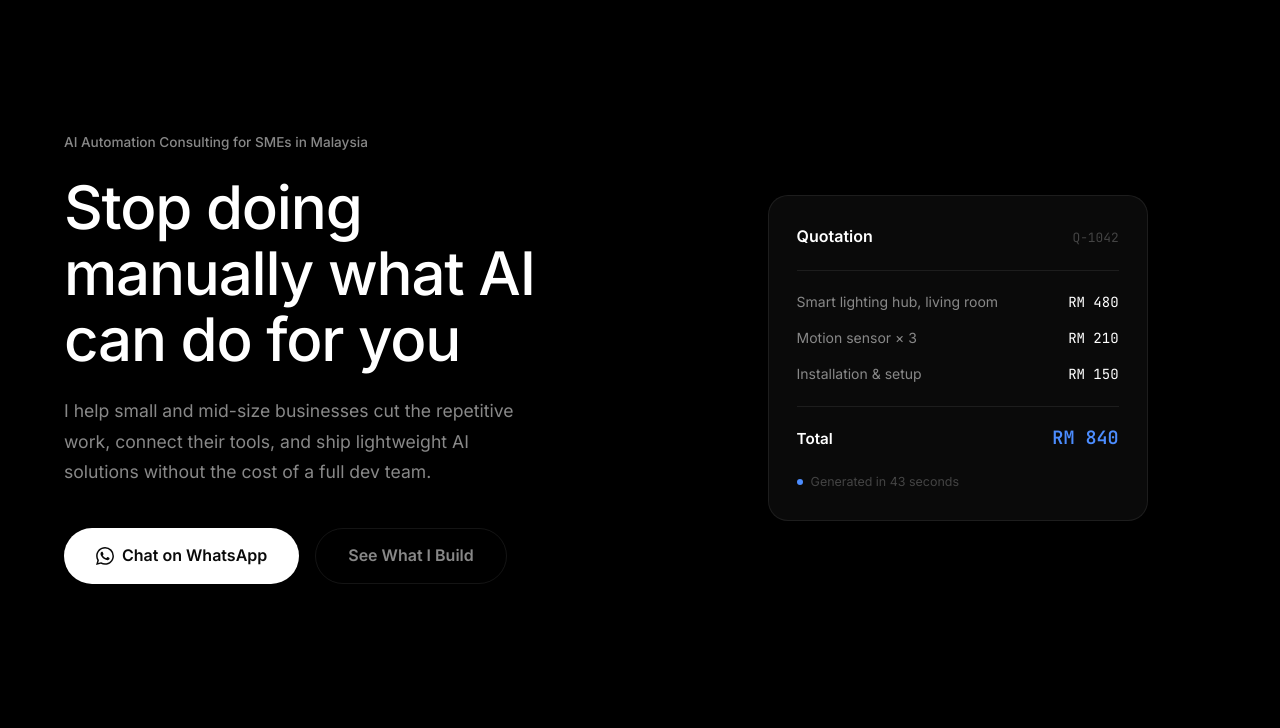
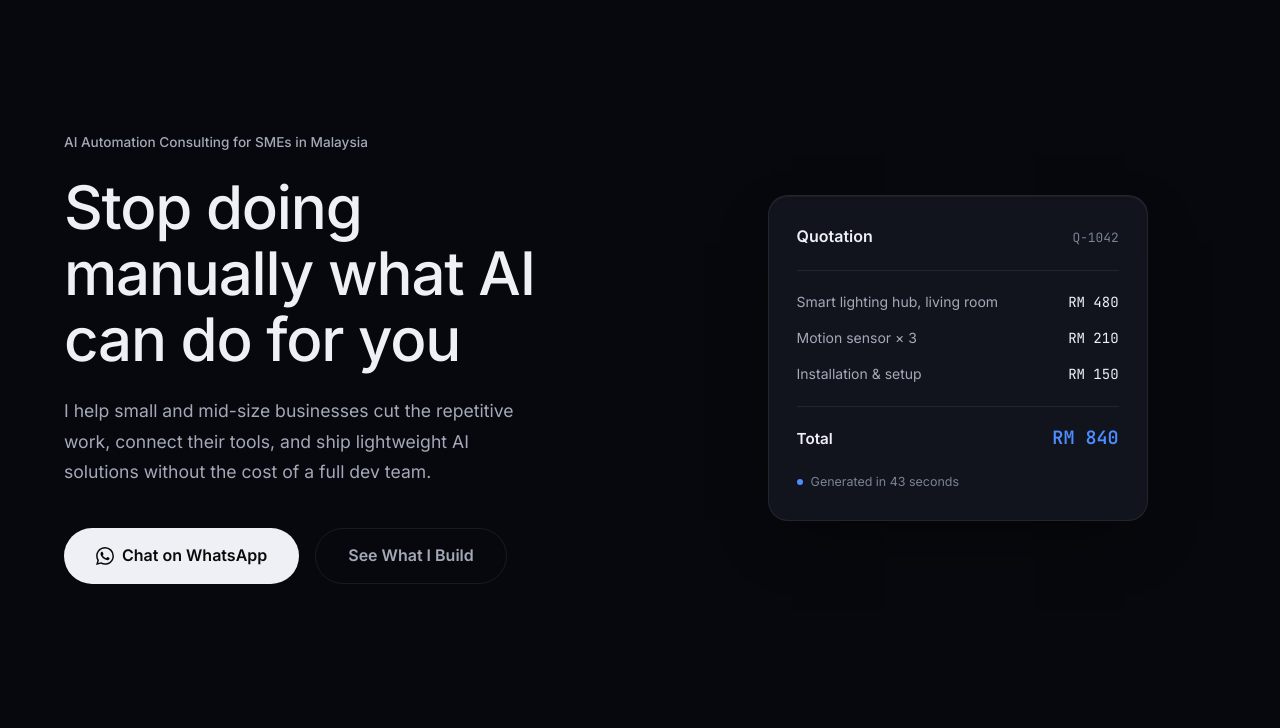
Before and after one commit to RainbowFurby/grnd-consulting, a plain HTML site: page index.html in a window 1280 px wide. Shown: the part 72-800 px from the top of the page. Drawn offline with Linux system fonts and the light colour scheme.

Commit message:
Retint neutral ramp and add surface depth
The unslop pass had set a direction tinted toward a technical/night
world, but the actual color tokens stayed pure OLED black/white with
zero tonal separation between layers — the exact "template look"
trap the skill warns about once the gradients are gone. Swaps the
flat black/white ramp for a tinted Ink ramp (distinct steps for page,
card and raised surfaces) and gives the hero's quotation panel and
card hovers a soft neutral shadow so surfaces read as lifted rather
than flat bordered boxes.

```diff
--- a/styles.css
+++ b/styles.css
@@ -12,17 +12,18 @@
 }
 
 :root {
-  /* Core palette — Dark Mode OLED */
-  --bg:            #000000;
-  --bg-alt:        #050505;
-  --surface:       #0a0a0a;
-  --border:        rgba(255, 255, 255, 0.08);
-  --border-hover:  rgba(255, 255, 255, 0.16);
+  /* Core palette — Ink ramp (tinted toward night/technical, not flat OLED) */
+  --bg:            #07080d;
+  --bg-alt:        #0b0d14;
+  --surface:       #11141c;
+  --raised:        #1a1e28;
+  --border:        rgba(238, 240, 245, 0.08);
+  --border-hover:  rgba(238, 240, 245, 0.16);
 
   /* Text */
-  --text:          #ffffff;
-  --text-muted:    #888888;
-  --text-dim:      #444444;
+  --text:          #eef0f5;
+  --text-muted:    #a3a9b8;
+  --text-dim:      #7a8296;
 
   /* Accent — one quiet blue, used sparingly */
   --accent:        #4c8dff;
@@ -110,7 +111,7 @@ img { max-width: 100%; display: block; }
   padding: 10px 24px;
 }
 
-.btn--primary:hover { background: #d4d4d4; transform: translateY(-1px); }
+.btn--primary:hover { background: #d8dae1; transform: translateY(-1px); }
 .btn--primary:active { transform: translateY(0); }
 
 .btn--ghost {
@@ -322,6 +323,9 @@ img { max-width: 100%; display: block; }
   border: 1px solid var(--border);
   border-radius: var(--radius-lg);
   padding: 28px;
+  box-shadow:
+    0 24px 60px -24px rgba(0, 0, 0, 0.55),
+    inset 0 1px 0 rgba(255, 255, 255, 0.05);
 }
 
 .quote-panel__head {
@@ -446,6 +450,7 @@ img { max-width: 100%; display: block; }
 .pain-card:hover {
   border-color: var(--border-hover);
   transform: translateY(-2px);
+  box-shadow: 0 16px 40px -20px rgba(0, 0, 0, 0.5);
 }
 
 .pain-card__icon {
@@ -496,6 +501,7 @@ img { max-width: 100%; display: block; }
 .service-card:hover {
   border-color: var(--border-hover);
   transform: translateY(-2px);
+  box-shadow: 0 16px 40px -20px rgba(0, 0, 0, 0.5);
 }
 .service-card:hover::before { opacity: 1; }
 
@@ -572,6 +578,7 @@ img { max-width: 100%; display: block; }
 .result-card:hover {
   border-color: var(--border-hover);
   transform: translateY(-2px);
+  box-shadow: 0 16px 40px -20px rgba(0, 0, 0, 0.5);
 }
 
 .result-card__tag {
@@ -700,6 +707,7 @@ img { max-width: 100%; display: block; }
 .why-card:hover {
   border-color: var(--border-hover);
   transform: translateY(-2px);
+  box-shadow: 0 16px 40px -20px rgba(0, 0, 0, 0.5);
 }
 
 .why-card h3 {
```
